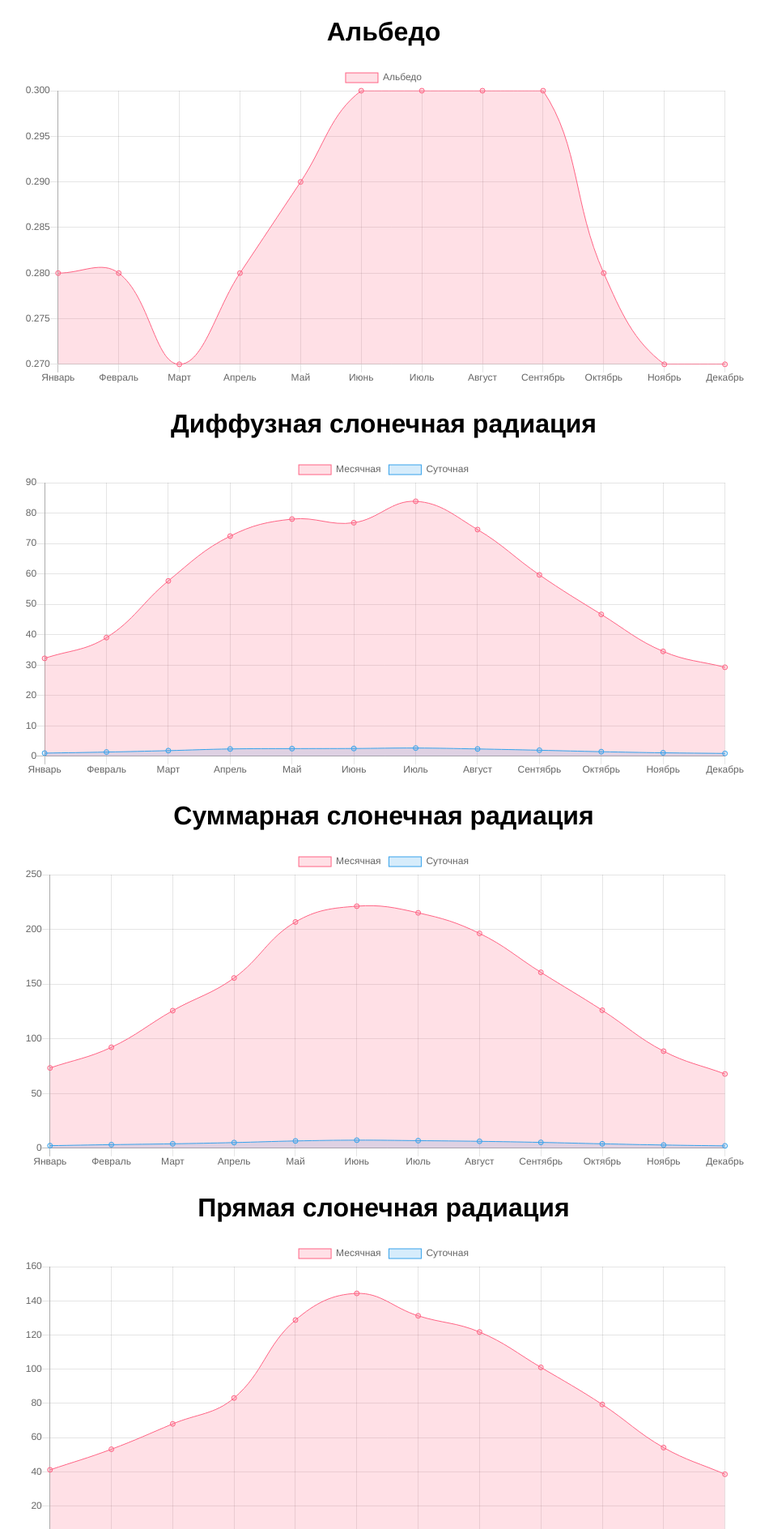
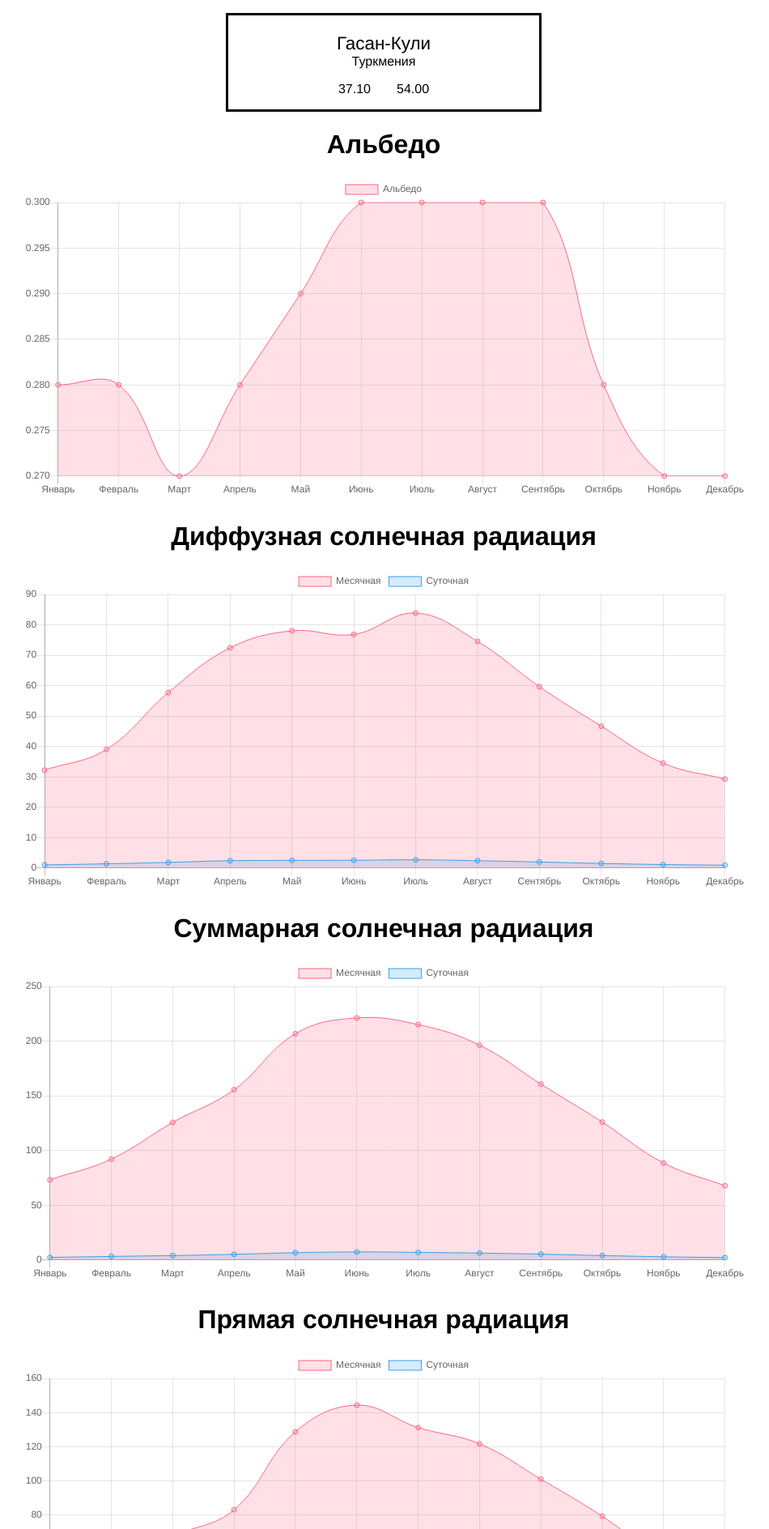
Before and after one commit to bogdanpashtet/solar_panels, a Django app: page /station/1/ in a window 1280 px wide. Shown: the top 1888 px of the page at 81% size, without its empty margins (166-1116 px from the left). Run offline with Django 4.2, Linux system fonts and the light colour scheme; data comes from the database, SQL or seed files in the repository.

Commit message:
output station info

```diff
--- a/json_api/urls.py
+++ b/json_api/urls.py
@@ -3,7 +3,7 @@ from json_api.views import *
 
 urlpatterns = [
     path('stations', stations_info_get),
-    path('station/<int:id>', station_info_get),
+    path('station/<int:id>/', station_info_get),
 
     path('station/<int:id>/albedo', stations_albedo_get),
 
--- a/static/js/station_info.js
+++ b/static/js/station_info.js
@@ -7,9 +7,16 @@ let url = window.location.origin + API_V1_PREFIX + window.location.pathname;
 
 fetch(url)
     .then(response => response.json())
-    .then(data =>
-        d3.select('.station_name')
-            .text(data[0].station_name)
+    .then(data => {
+            d3.select('.station_name')
+                .text(data[0].station_name);
+            d3.select('.station_region')
+                .text(data[0].region);
+            d3.select('.station_latitude')
+                .text(data[0].latitude);
+            d3.select('.station_longitude')
+                .text(data[0].longitude);
+        }
     );
 
 // получаем альбедо
--- a/static/styles/index.css
+++ b/static/styles/index.css
@@ -41,3 +41,30 @@ ul {
     height: 50vh;
     width: 70vw;
 }
+
+.info_container{
+    display: inline-block;
+    margin: 1em 3em 0 3em;
+    border: 3px solid black;
+    width: 30vw;
+}
+
+.station_coordinates {
+  display: flex;
+  flex-direction: row;
+  justify-content: center;
+    padding: 1em;
+}
+
+.station_latitude {
+    padding: 0 1em 0 0;
+}
+
+.station_longitude {
+    padding: 0 0 0 1em;
+}
+
+.station_name {
+    padding-top: 1em;
+    font-size: 1.4em;
+}
--- a/templates/stations_info.html
+++ b/templates/stations_info.html
@@ -13,24 +13,31 @@
 
 {% block content %}
     <div class="parent">
-        <div class="station_name"></div>
+        <div class="info_container">
+            <div class="station_name"></div>
+            <div class="station_region"></div>
+            <div class="station_coordinates">
+                <div class="station_latitude"></div>
+                <div class="station_longitude"></div>
+            </div>
+        </div>
 
         <h1>Альбедо</h1>
         <div class="chartBox">
             <canvas id="albedo"></canvas>
         </div>
 
-        <h1>Диффузная слонечная радиация</h1>
+        <h1>Диффузная солнечная радиация</h1>
         <div class="chartBox">
             <canvas id="diffuse"></canvas>
         </div>
 
-        <h1>Суммарная слонечная радиация</h1>
+        <h1>Суммарная солнечная радиация</h1>
         <div class="chartBox">
             <canvas id="total"></canvas>
         </div>
 
-        <h1>Прямая слонечная радиация</h1>
+        <h1>Прямая солнечная радиация</h1>
         <div class="chartBox">
             <canvas id="direct"></canvas>
         </div>
```
